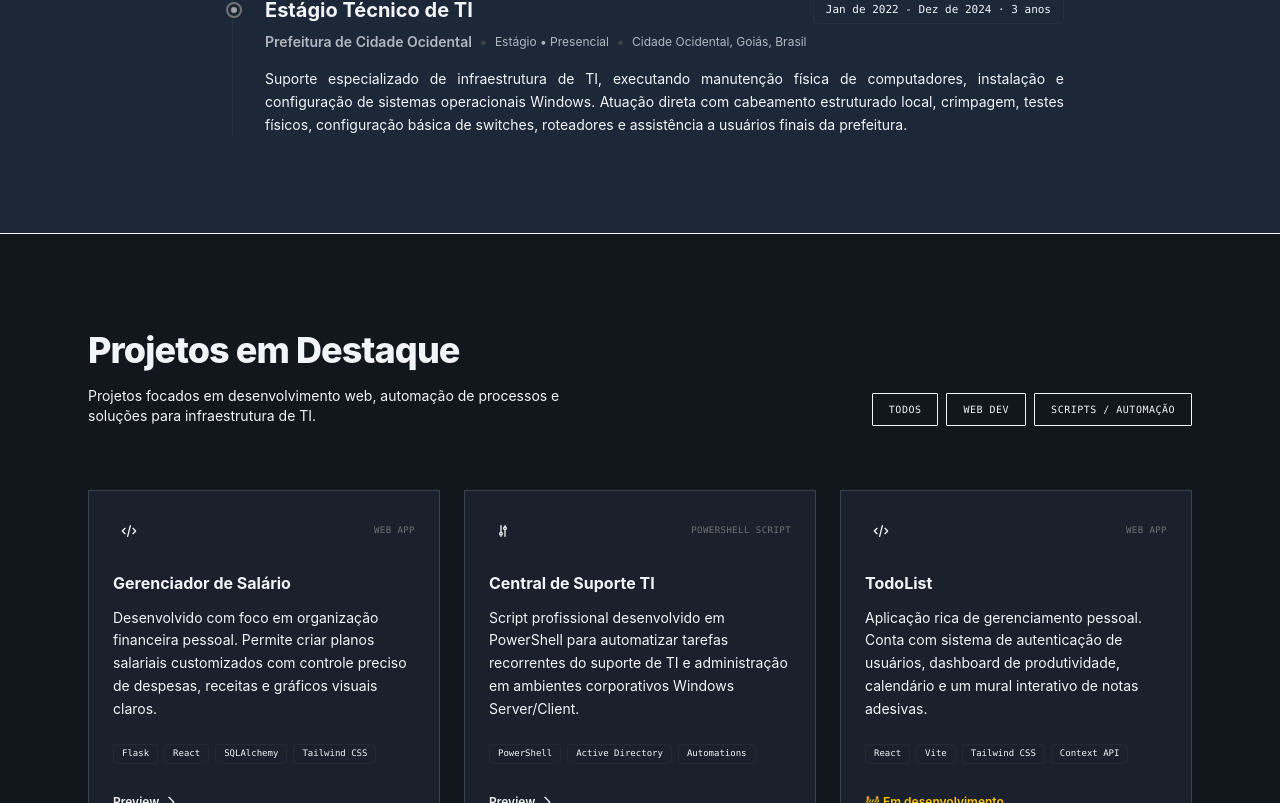
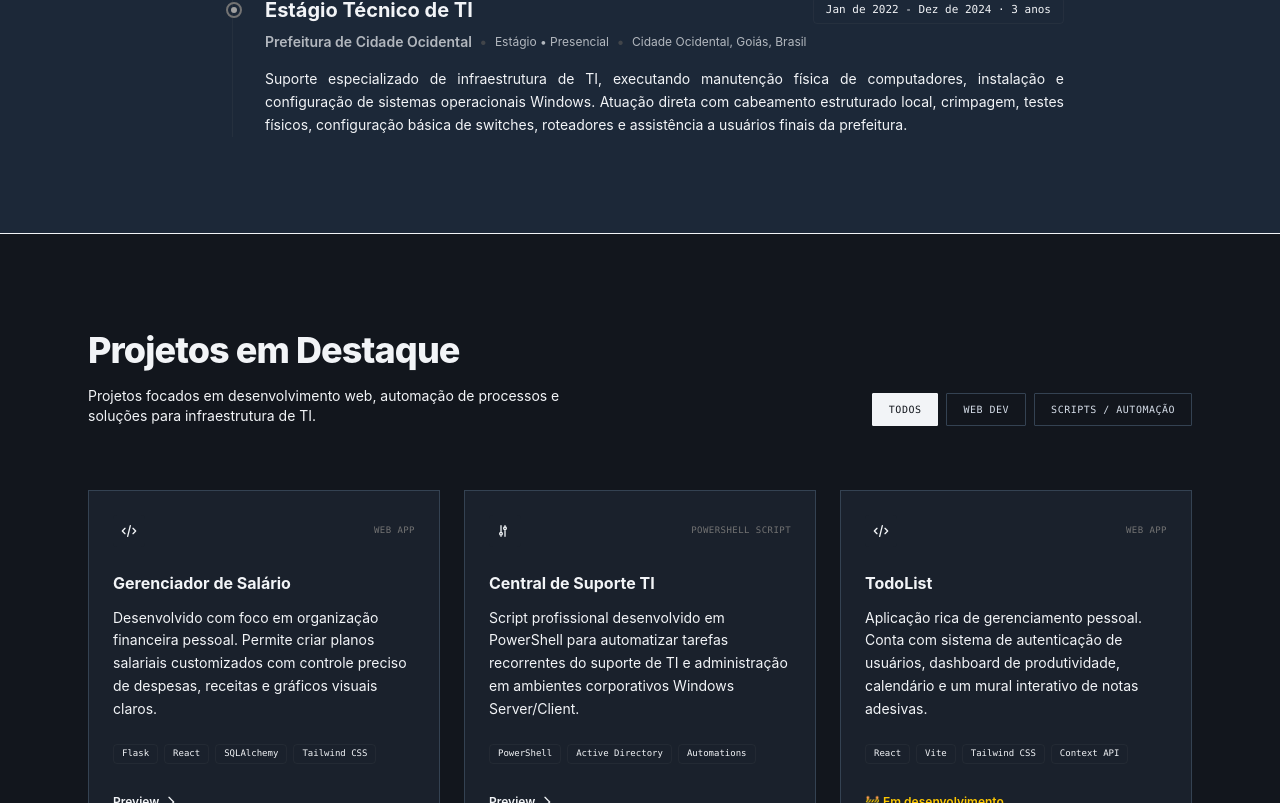
Before and after one commit to davidsantoszx/portifolio, a React (Vite) app: page / in a window 1280 px wide. Shown: the part 1997-2800 px from the top of the page. Built offline with nearby package versions, Linux system fonts and the light colour scheme.

Commit message:
Portifolio

```diff
--- a/src/components/Experience/Experience.jsx
+++ b/src/components/Experience/Experience.jsx
@@ -28,6 +28,11 @@ export default function Experience({ experiences }) {
               <span className="text-[11px] font-mono px-3 py-1 rounded border border-neutral-500/10 bg-[color:var(--primary)]/10 text-[color:var(--text-secondary)] w-fit">
                 {exp.period}
               </span>
+
+
+
+
+
             </div>
 
             <h4 className="text-xs md:text-sm font-semibold opacity-70 mb-4 flex flex-wrap items-center gap-2">
--- a/src/components/Header/Header.jsx
+++ b/src/components/Header/Header.jsx
@@ -35,7 +35,7 @@ const theme = isDarkMode
   return (
 
     <header className={`fixed top-0 left-0 right-0 z-50 backdrop-blur-md border-b transition-colors duration-300 ${theme.header}`}>
-        <div className="max-w-6xl mx-auto px-6 py-4 flex justify-between items-center">
+        <div className="max-w-6xl mx-auto px-6 py-1 flex justify-between items-center">
 
           {/* Logo Minimalista */}
           <button onClick={() => scrollToSection('about')} className="font-mono text-sm md:text-base font-extrabold tracking-widest uppercase focus:outline-none">
@@ -48,7 +48,7 @@ const theme = isDarkMode
               onClick={() => scrollToSection('experiences')}
               className={`font-mono text-xs uppercase tracking-[3px] transition-colors focus:outline-none ${theme.text} ${theme.hover}`}
             >
-              experiencia
+              experience
             </button>
             <button
               onClick={() => scrollToSection('about')}
--- a/src/components/Hero/Hero.jsx
+++ b/src/components/Hero/Hero.jsx
@@ -16,11 +16,15 @@ export default function Hero({
             David Santos
           </h1>
 
-          <h2 className="text-base md:text-lg font-medium tracking-wide font-mono text-[color:var(--color-text-secondary)]">
+          <h2 className={`text-base md:text-lg font-medium tracking-wide font-mono ${isDarkMode ? "text-[color:var(--color-text-secondary)]" : "text-[color:var(--color-background)]" }`}>
             Full Stack Developer <span className="text-neutral-600">|</span> IT Support Technician <span className="text-neutral-600">|</span> SysAdmin
           </h2>
 
-          <p className="text-sm md:text-base leading-relaxed text-[color:var(--color-text)] text-justify max-w-3xl">
+
+
+
+
+          <p className={`text-sm md:text-base leading-relaxed text-justify max-w-3xl ${isDarkMode ? "text-[color:var(--color-text)]" : "text-[color:var(--color-background)]" }`}>
             Profissional de TI com experiência em infraestrutura, Active Directory, redes e automação de processos. Atualmente atuo na administração de ambientes corporativos, associando essa vivência ao desenvolvimento de aplicações web modernas com React, JavaScript, Tailwind, Node e PostgreSQL, criando soluções modernas e agregando máxima eficiência operacional.
           </p>
 
--- a/src/components/Projects/Projects.jsx
+++ b/src/components/Projects/Projects.jsx
@@ -29,23 +29,49 @@ export default function Projects({
             {/* Abas Filtros de Categoria */}
             <div className="flex flex-wrap gap-2">
             <button
-                onClick={() => setActiveTab('all')}
-                className={`px-4 py-2 text-[10px] font-mono tracking-wider uppercase border transition-all ${activeTab === 'all' ? (isDarkMode ? 'bg-[color:var(--text)] text-[color:var(--background)] border-[color:var(--text)]' : 'bg-[#171border-[color:var(--border)]A18] text-white border-neutral-900') : (isDarkMode ? ' text-[color:var(--text-secondary)] hover:text-[#D8C9A3]' : 'border-neutral-300 text-neutral-600 hover:bg-neutral-200')}`}
-                style={{ borderRadius: '1px' }}
+                onClick={() => setActiveTab("all")}
+                className={`px-4 py-2 text-[10px] font-mono tracking-wider uppercase border transition-all ${
+                activeTab === "all"
+                    ? isDarkMode
+                    ? "bg-[color:var(--color-text)] text-[color:var(--color-background)] border-[color:var(--color-text)]"
+                    : "bg-white text-black border-black"
+                    : isDarkMode
+                    ? "text-[color:var(--color-text-secondary)] hover:text-[color:var(--color-accent)] border-[color:var(--color-border)]"
+                    : "text-black border-black hover:bg-neutral-100"
+                }`}
+                style={{ borderRadius: "1px" }}
             >
                 Todos
             </button>
+
             <button
-                onClick={() => setActiveTab('dev')}
-                className={`px-4 py-2 text-[10px] font-mono tracking-wider uppercase border transition-all ${activeTab === 'dev' ? (isDarkMode ? 'bg-[color:var(--text)] text-[color:var(--background)] border-[color:var(--text)]' : 'bg-[color:var(--color-surface)]border-[color:var(--border)] text-white border-neutral-900') : (isDarkMode ? ' text-[color:var(--text-secondary)] hover:text-[#D8C9A3]' : 'border-neutral-300 text-neutral-600 hover:bg-neutral-200')}`}
-                style={{ borderRadius: '1px' }}
+                onClick={() => setActiveTab("dev")}
+                className={`px-4 py-2 text-[10px] font-mono tracking-wider uppercase border transition-all ${
+                activeTab === "dev"
+                    ? isDarkMode
+                    ? "bg-[color:var(--color-text)] text-[color:var(--color-background)] border-[color:var(--color-text)]"
+                    : "bg-white text-black border-black"
+                    : isDarkMode
+                    ? "text-[color:var(--color-text-secondary)] hover:text-[color:var(--color-accent)] border-[color:var(--color-border)]"
+                    : "text-black border-black hover:bg-neutral-100"
+                }`}
+                style={{ borderRadius: "1px" }}
             >
                 Web Dev
             </button>
+
             <button
-                onClick={() => setActiveTab('sysadmin')}
-                className={`px-4 py-2 text-[10px] font-mono tracking-wider uppercase border transition-all ${activeTab === 'sysadmin' ? (isDarkMode ? 'bg-[color:var(--text)] text-[color:var(--background)] border-[color:var(--text)]' : 'bg-[color:var(--color-surface)] border-[color:var(--border)]border-[color:var(--border)]text-white border-neutral-900') : (isDarkMode ? ' text-[color:var(--text-secondary)] hover:text-[#D8C9A3]' : 'border-neutral-300 text-neutral-600 hover:bg-neutral-200')}`}
-                style={{ borderRadius: '1px' }}
+                onClick={() => setActiveTab("sysadmin")}
+                className={`px-4 py-2 text-[10px] font-mono tracking-wider uppercase border transition-all ${
+                activeTab === "sysadmin"
+                    ? isDarkMode
+                    ? "bg-[color:var(--color-text)] text-[color:var(--color-background)] border-[color:var(--color-text)]"
+                    : "bg-white text-black border-black"
+                    : isDarkMode
+                    ? "text-[color:var(--color-text-secondary)] hover:text-[color:var(--color-accent)] border-[color:var(--color-border)]"
+                    : "text-black border-black hover:bg-neutral-100"
+                }`}
+                style={{ borderRadius: "1px" }}
             >
                 Scripts / Automação
             </button>
--- a/src/components/Skills/Skills.jsx
+++ b/src/components/Skills/Skills.jsx
@@ -35,7 +35,9 @@ export default function Skills({ isDarkMode }) {
         <div className="text-center mb-16 space-y-3">
           <h2 className="text-3xl font-extrabold tracking-tight">Skills</h2>
 
-          <p className="text-[color:var(--color-text-secondary)] max-w-xl mx-auto text-sm">
+
+          <p className={`max-w-xl mx-auto text-sm ${isDarkMode ? "text-[color:var(--color-text-secondary)]" : "text-[color:var(--color-background)]" }`}>
+
             Competências técnicas balanceadas entre o desenvolvimento de software
             e a administração de infraestrutura.
           </p>
@@ -43,7 +45,7 @@ export default function Skills({ isDarkMode }) {
 
         <div className="grid md:grid-cols-2 gap-12">
           <div className="space-y-6">
-            <h3 className="text-xs font-bold font-mono tracking-wider text-[color:var(--color-text-secondary)] uppercase flex items-center gap-2">
+            <h3 className={`text-xs font-bold font-mono tracking-wider uppercase flex items-center gap-2 ${isDarkMode ? "text-[color:var(--color-text-secondary)]" : "text-[color:var(--color-background)]" }`}>
               <span className="w-2.5 h-2.5 rounded-full bg-[color:var(--color-primary)]"></span>
               Desenvolvimento de Software
             </h3>
@@ -54,7 +56,7 @@ export default function Skills({ isDarkMode }) {
           </div>
 
           <div className="space-y-6">
-            <h3 className="text-xs font-bold font-mono tracking-wider text-[color:var(--color-text-secondary)] uppercase flex items-center gap-2">
+            <h3 className={`text-xs font-bold font-mono tracking-wider uppercase flex items-center gap-2 ${isDarkMode ? "text-[color:var(--color-text-secondary)]" : "text-[color:var(--color-background)]" }`}>
               <span className="w-2.5 h-2.5 rounded-full bg-[color:var(--color-primary)]"></span>
               SysAdmin & IT Support
             </h3>
```
Also changed, not shown: src/components/Education/Education.jsx (+10 -6 lines). Lines whose indentation alone changed are shown as unchanged.
